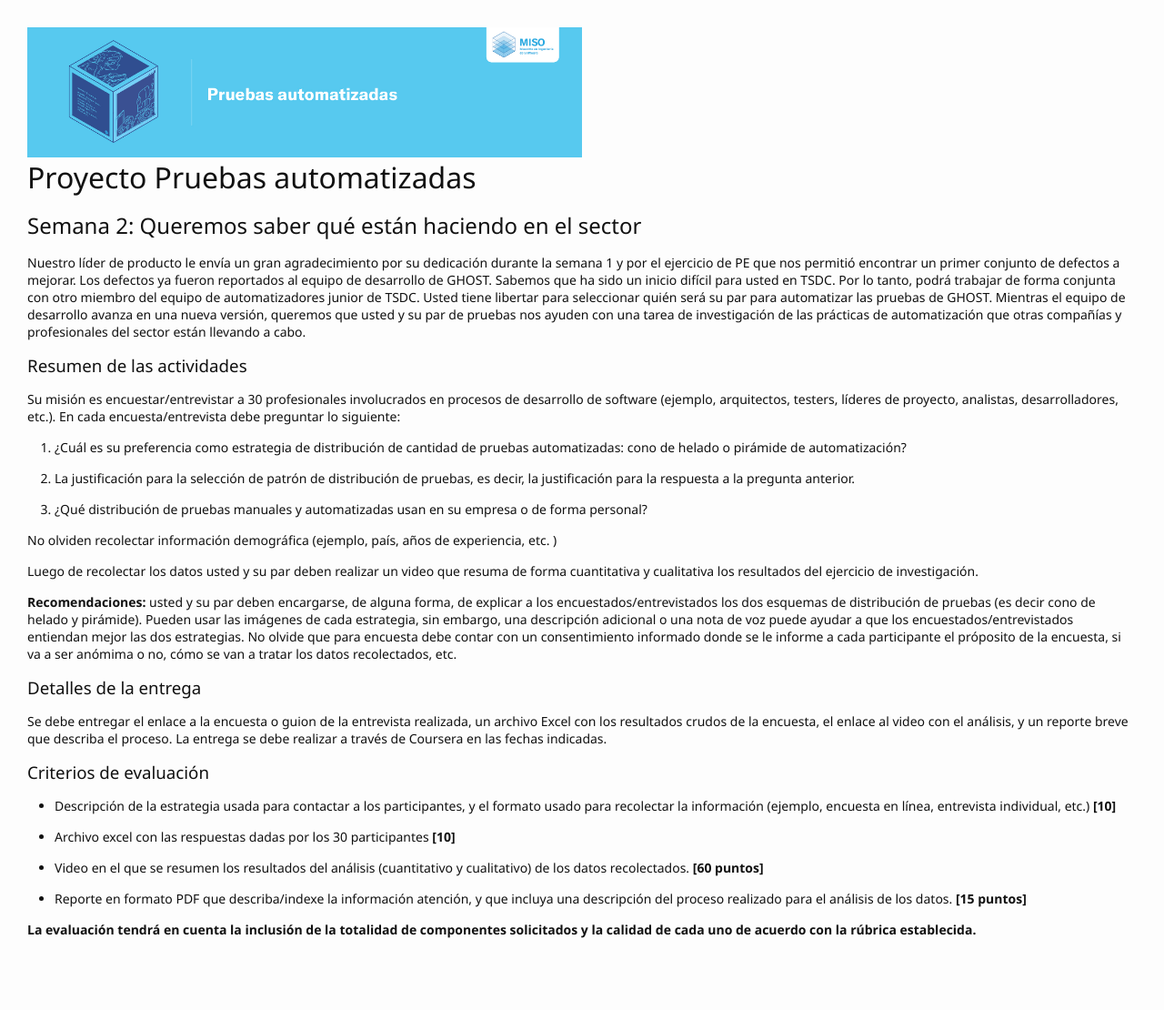
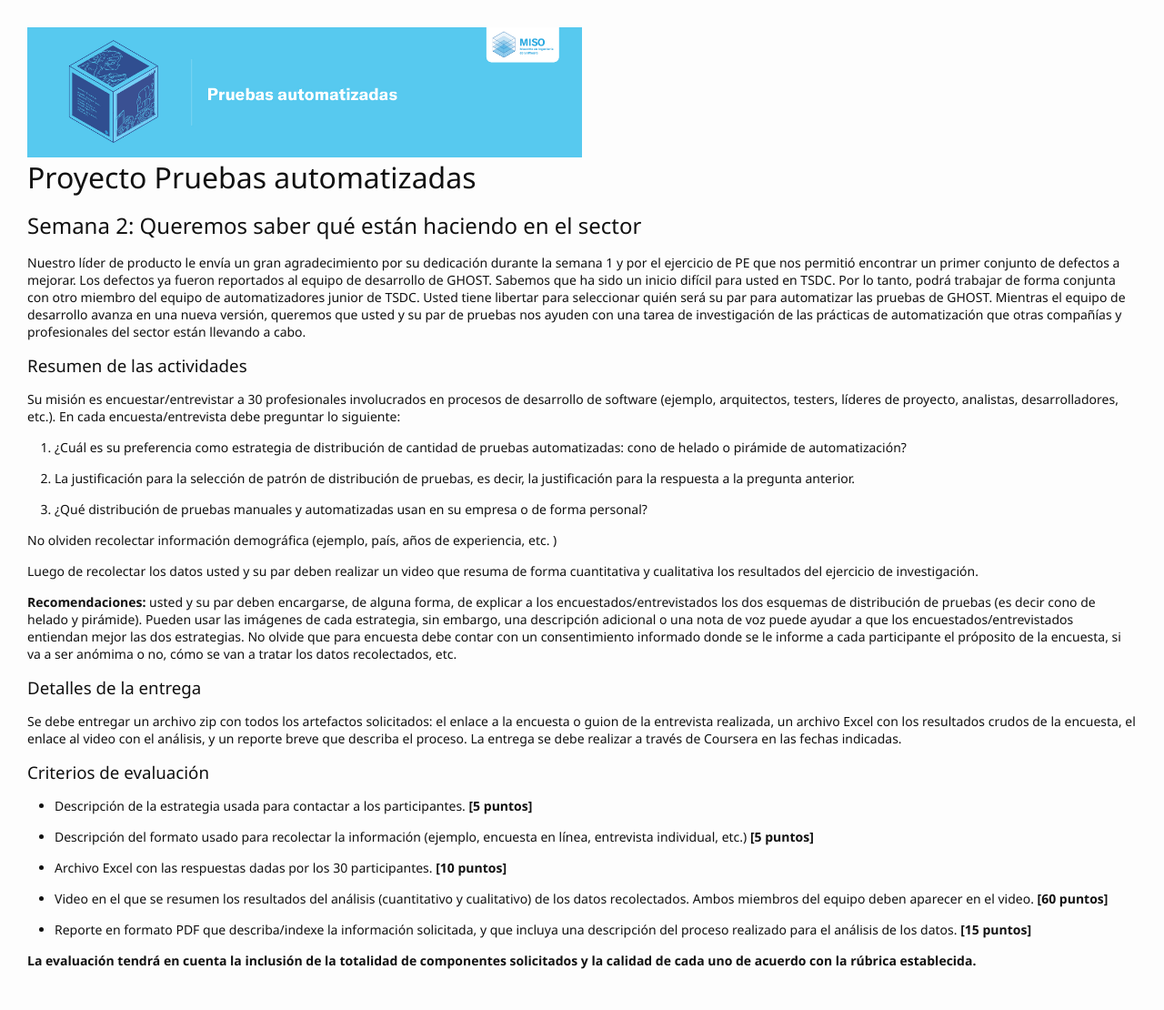
Before and after one commit to TiCSw/mt1_guias_pruebas, a Jekyll site: the page built from docs/semanas/semana2.md, in a window 1280 px wide. Shown: the whole page at 91% size. Built offline with Jekyll 4.4.1, drawn with Linux system fonts in a browser that asks for light colours; some web fonts are replaced; our own code applies the rules of GitHub Pages for plain Markdown files; comment, search, counter and statistics services are not loaded; before the commit the page ends 1076 px from its top, so only the background shows below that.

Commit message:
proyecto semana 2 - criterios de evaluación

```diff
--- a/docs/semanas/semana2.md
+++ b/docs/semanas/semana2.md
@@ -27,18 +27,21 @@ Luego de recolectar los datos usted y su par deben realizar un video que resuma
 
 
 ### Detalles de la entrega
-Se debe entregar el enlace a la encuesta o guion de la entrevista realizada, un archivo Excel con los resultados crudos de la encuesta, el enlace al video con el análisis, y un reporte breve que describa el proceso.  La entrega se debe realizar a través de Coursera en las fechas indicadas.
+Se debe entregar un archivo zip con todos los artefactos solicitados: el enlace a la encuesta o guion de la entrevista realizada, un archivo Excel con los resultados crudos de la encuesta, el enlace al video con el análisis, y un reporte breve que describa el proceso.  La entrega se debe realizar a través de Coursera en las fechas indicadas.
 
 
 ### Criterios de evaluación
 
-- Descripción de la estrategia usada para contactar a los participantes, y el formato usado para recolectar la información (ejemplo, encuesta en línea, entrevista individual, etc.) **[10]**
 
-- Archivo excel con las respuestas dadas por los 30 participantes **[10]**
+- Descripción de la estrategia usada para contactar a los participantes. **[5 puntos]**
 
-- Video en el que se resumen los resultados del análisis (cuantitativo y cualitativo) de los datos recolectados. **[60 puntos]**
+- Descripción del formato usado para recolectar la información (ejemplo, encuesta en línea, entrevista individual, etc.) **[5 puntos]**
 
-- Reporte en formato PDF que describa/indexe la información atención, y que incluya una descripción del proceso realizado para el análisis  de los datos. **[15 puntos]**
+- Archivo Excel con las respuestas dadas por los 30 participantes. **[10 puntos]**
+
+- Video en el que se resumen los resultados del análisis (cuantitativo y cualitativo) de los datos recolectados. Ambos miembros del equipo deben aparecer en el video. **[60 puntos]**
+
+- Reporte en formato PDF que describa/indexe la información solicitada, y que incluya una descripción del proceso realizado para el análisis  de los datos. **[15 puntos]**
 
 
 **La evaluación tendrá en cuenta la inclusión de la totalidad de componentes solicitados y la calidad de cada uno de acuerdo con la rúbrica establecida.**
```
